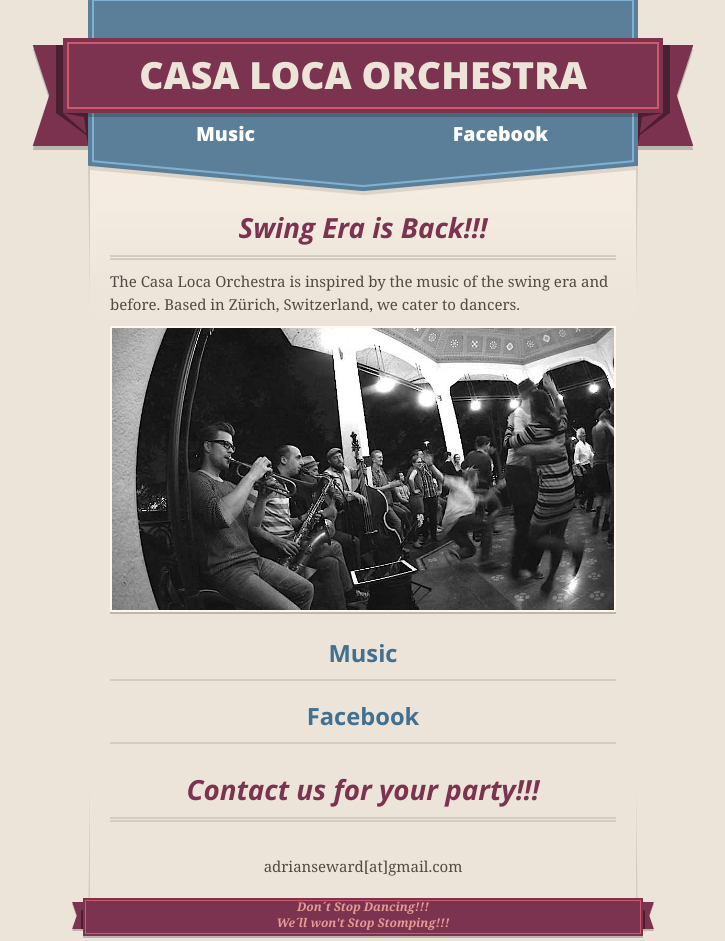
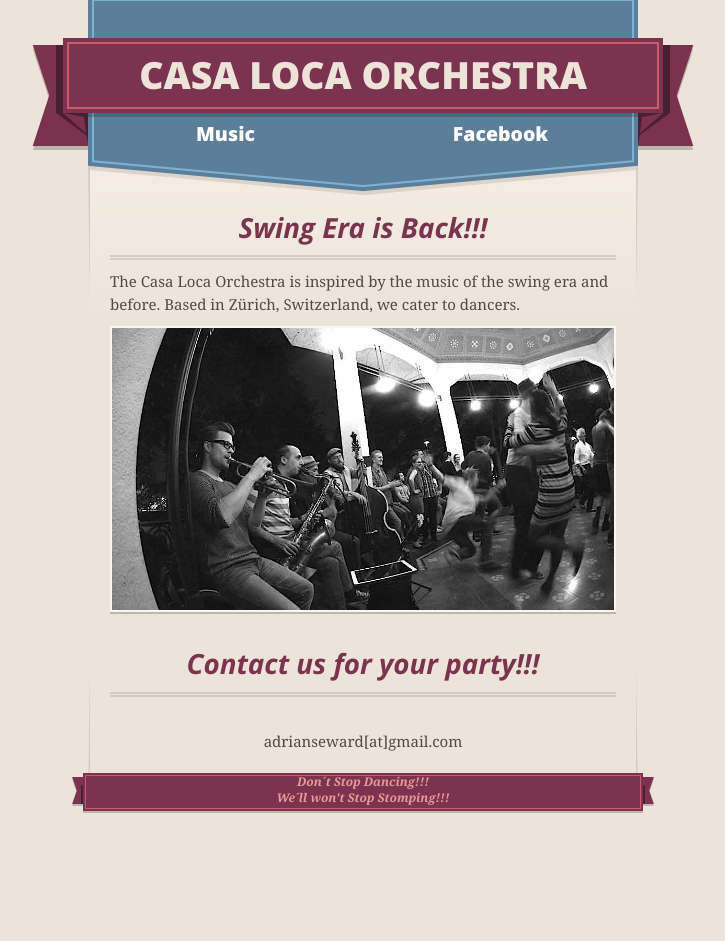
Before and after one commit to zoliv/casaloca, a plain HTML site: page index.html in a window 1280 px wide. Shown: the whole page, without its empty margins (277-1002 px from the left). After the commit the page ends 853 px from the top, so only its background shows below. Drawn offline with nearby package versions, Linux system fonts and the light colour scheme.

Commit message:
Update index.html

```diff
--- a/index.html
+++ b/index.html
@@ -52,14 +52,14 @@
 <p>The Casa Loca Orchestra is inspired by the music of the swing era and before. Based in Zürich, Switzerland, we cater to dancers.</p>
 <img src="casalocaimg.jpg" alt="burklihop" width="100%">
 
-<H4>
+<H4 class="hideLinks">
   <center>
   <a href="https://www.youtube.com/embed/8ALz3rgOAlo?rel=0&autoplay=1" target="_blank">Music</a>
   </center>
 </H4>
-<H4>
+<H4 class="hideLinks">
   <center>
-  <a href="https://www.facebook.com/casalocaband/" >Facebook</a>
+  <a  href="https://www.facebook.com/casalocaband/" >Facebook</a>
   </center>
 </H4>
 
```
